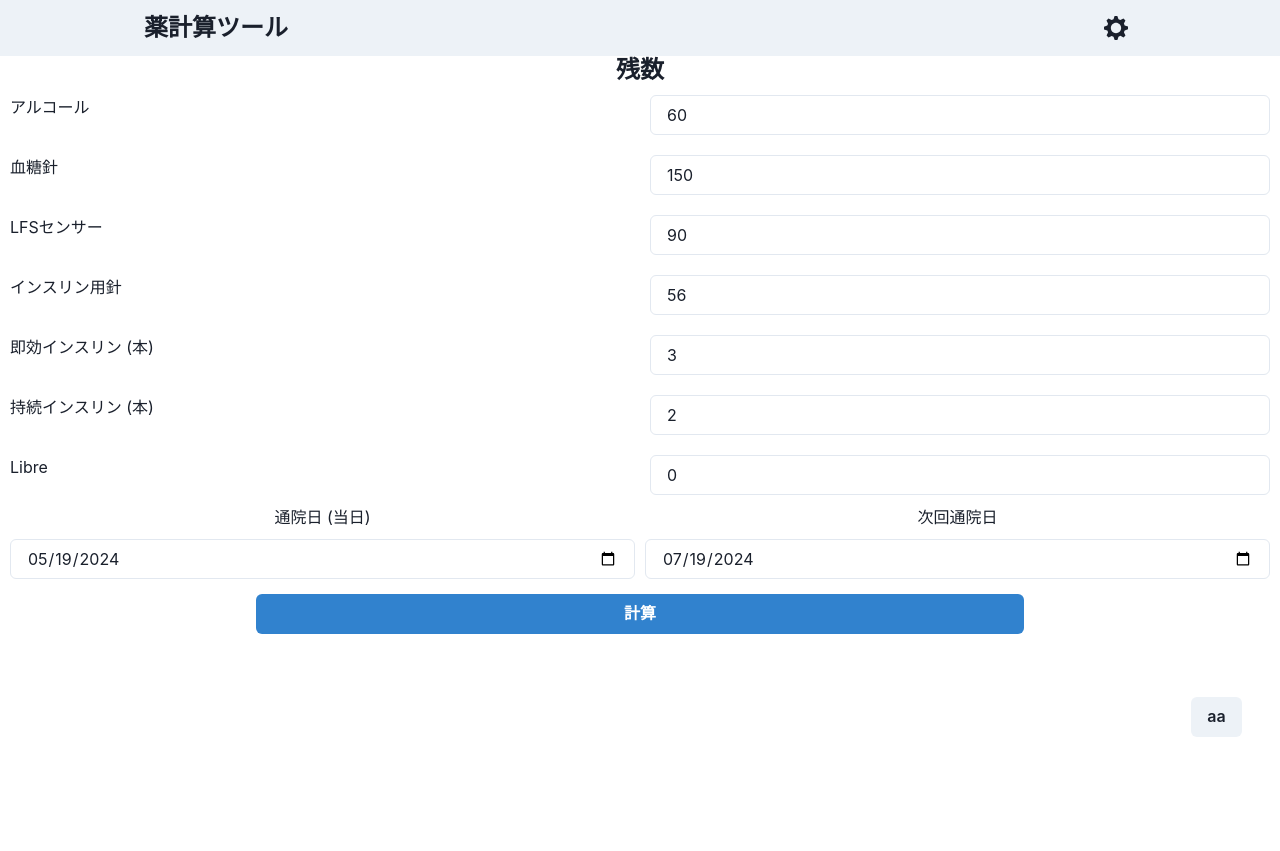
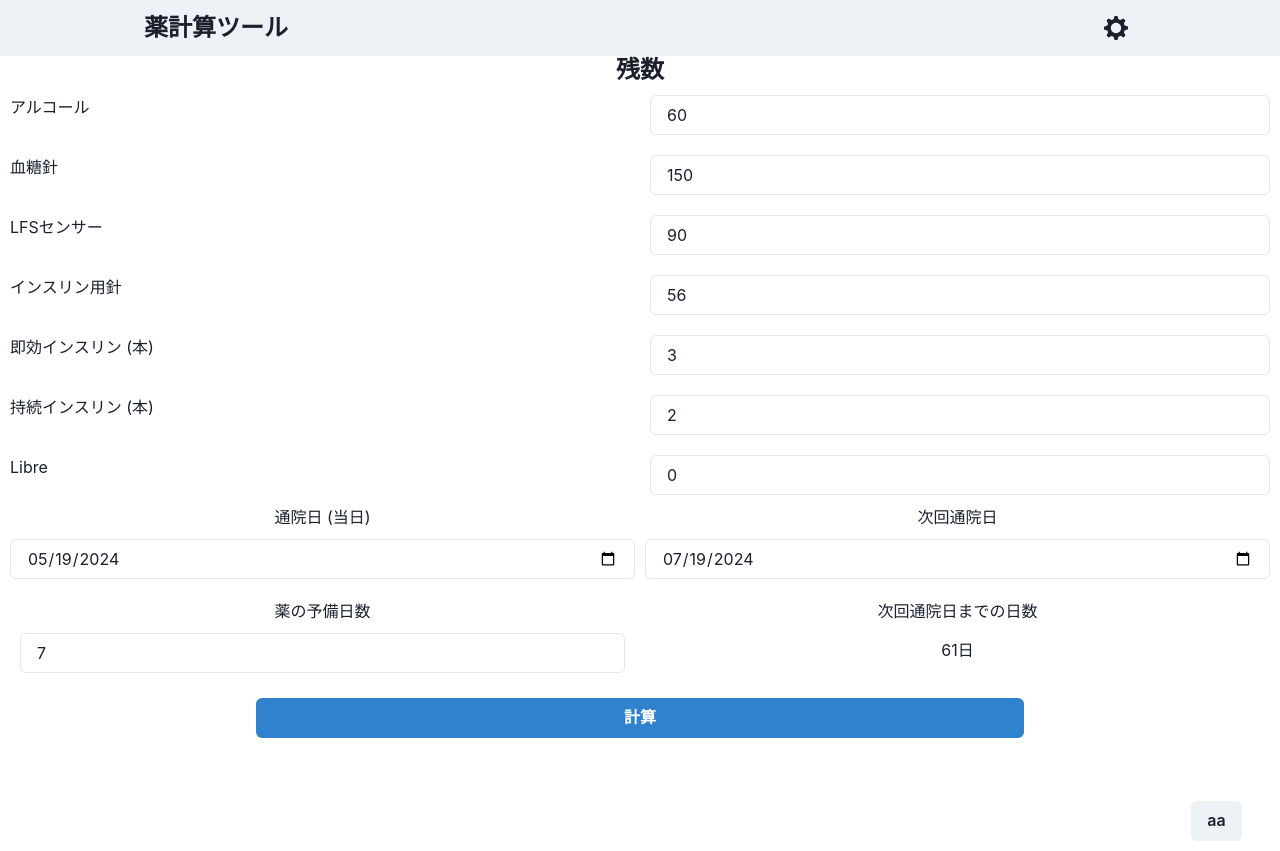
Before and after one commit to souldew/Diabetes-Calculator, a Next.js app: page / in a window 1280 px wide. Before the commit the page ends 800 px from the top, so only its background shows below. Built offline with nearby package versions, Linux system fonts and the light colour scheme.

Commit message:
日付関連の設定項目の位置、期間を表示するように変更

```diff
--- a/app/components/CreateNumberField.tsx
+++ b/app/components/CreateNumberField.tsx
@@ -95,7 +95,6 @@ function handleInputChange(
       break;
   }
   setState({ ...state });
-  console.log("debug1");
   localStorage.setItem("calculateSettings", JSON.stringify(state));
 }
 
--- a/app/components/DateOfItems.tsx
+++ b/app/components/DateOfItems.tsx
@@ -2,8 +2,9 @@ import { Box, Input } from "@chakra-ui/react";
 import { SimpleGrid } from "@chakra-ui/react";
 import { Text } from "@chakra-ui/react";
 import { CalculateSettings } from "./types/types";
-import { Dispatch, SetStateAction } from "react";
+import { Dispatch, SetStateAction, useEffect } from "react";
 import { DATE_PROPERTIES } from "../constants/Constants";
+import CreateNumberField from "./CreateNumberField";
 
 type Props = {
   calculateStateSettings: {
@@ -16,19 +17,20 @@ export default function DateOfItems({ calculateStateSettings }: Props) {
   const dates: { [key: string]: Date } =
     calculateStateSettings.calculateSettings.date;
 
+  // 日付関連の算出
+  const diffTimes = dates.nextVisitDay.getTime() - dates.today.getTime();
+  const diffDays = Math.ceil(diffTimes / (1000 * 60 * 60 * 24));
   return (
     <Box mx={"10px"}>
       <SimpleGrid columns={2} spacing={"10px"}>
         {DATE_PROPERTIES.map((item) => {
           return (
+            <Box>
               <Text key={item.en} textAlign={"center"}>
                 {item.jp}
               </Text>
-          );
-        })}
-        {DATE_PROPERTIES.map((item) => {
-          return (
               <Input
+                my={"10px"}
                 key={item.en}
                 type="date"
                 value={getFormatDate(
@@ -42,8 +44,22 @@ export default function DateOfItems({ calculateStateSettings }: Props) {
                   });
                 }}
               ></Input>
+            </Box>
           );
         })}
+        <Box>
+          <Text textAlign={"center"}>薬の予備日数</Text>
+          <CreateNumberField
+            calculateStateSettings={calculateStateSettings}
+            name={"reserveDays"}
+          />
+        </Box>
+        <Box>
+          <Text textAlign={"center"}>次回通院日までの日数</Text>
+          <Text textAlign={"center"} mt={"15px"}>
+            {diffDays}日
+          </Text>
+        </Box>
       </SimpleGrid>
     </Box>
   );
--- a/app/components/DrawerSettings.tsx
+++ b/app/components/DrawerSettings.tsx
@@ -1,4 +1,9 @@
-import { Heading, IconButton } from "@chakra-ui/react";
+import {
+  Heading,
+  IconButton,
+  NumberInput,
+  NumberInputField,
+} from "@chakra-ui/react";
 import { SettingsIcon } from "@chakra-ui/icons";
 import {
   Drawer,
@@ -10,7 +15,7 @@ import {
   DrawerCloseButton,
 } from "@chakra-ui/react";
 import { useDisclosure } from "@chakra-ui/react";
-import React from "react";
+import React, { useEffect, useState } from "react";
 import { Button } from "@chakra-ui/react";
 import { SimpleGrid } from "@chakra-ui/react";
 import { Text } from "@chakra-ui/react";
@@ -32,6 +37,14 @@ type Props = {
 
 export default function DrawerSettings({ calculateStateSettings }: Props) {
   const { isOpen, onOpen, onClose } = useDisclosure();
+  const [nextVisit, setNextVist] = useState("");
+
+  useEffect(() => {
+    const v = localStorage.getItem("nextVist");
+    if (v) {
+      setNextVist(v);
+    }
+  }, []);
 
   // 1日のインスリン使用量の計算
   const calcDayUseInsulin = (type: (typeof INSULIN_UNITS)[number]["en"]) => {
@@ -63,11 +76,6 @@ export default function DrawerSettings({ calculateStateSettings }: Props) {
           <DrawerHeader>設定</DrawerHeader>
 
           <DrawerBody>
-            <Heading>予備日数</Heading>
-            <CreateNumberField
-              calculateStateSettings={calculateStateSettings}
-              name={"reserveDays"}
-            />
             <Heading>インスリン1日消費量</Heading>
             {INSULIN_UNITS.map((item) => {
               return (
@@ -136,6 +144,24 @@ export default function DrawerSettings({ calculateStateSettings }: Props) {
                 );
               })}
             </SimpleGrid>
+            <Heading>その他</Heading>
+            <SimpleGrid columns={2}>
+              <Text padding={"10px"}>次通院日までの日数</Text>
+              <NumberInput
+                p={"10px"}
+                min={0}
+                value={nextVisit}
+                isValidCharacter={(v) => {
+                  return /^[0-9]*$/.test(v);
+                }}
+                onChange={(e) => {
+                  localStorage.setItem("nextVist", e);
+                  setNextVist(e);
+                }}
+              >
+                <NumberInputField></NumberInputField>
+              </NumberInput>
+            </SimpleGrid>
           </DrawerBody>
 
           <DrawerFooter>
--- a/app/page.tsx
+++ b/app/page.tsx
@@ -78,17 +78,20 @@ export default function Page() {
   );
   useEffect(() => {
     const store = localStorage.getItem("calculateSettings");
+    const nextPeriod = localStorage.getItem("nextVist");
     if (store) {
+      let nextVisitDay = today;
+      if (nextPeriod) {
+        nextVisitDay = new Date(
+          today.getTime() + Number(nextPeriod) * 24 * 60 * 60 * 1000
+        );
+      }
       const input = JSON.parse(store);
       setCalculateSettings({
         ...JSON.parse(store),
         date: {
           today: today,
-          nextVisitDay: new Date(
-            new Date().getFullYear(),
-            new Date().getMonth() + 2,
-            new Date().getDate()
-          ),
+          nextVisitDay: nextVisitDay,
         },
       });
     }
```
Lines whose indentation alone changed are shown as unchanged.
